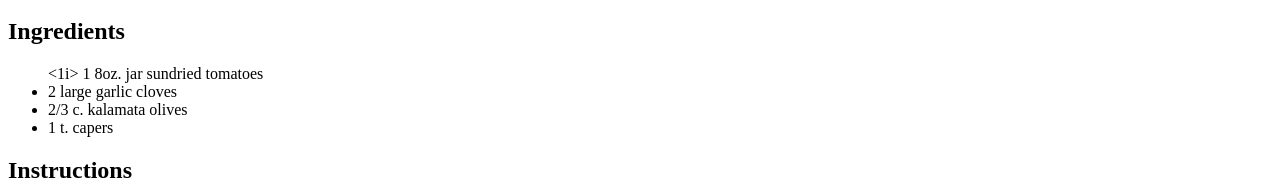
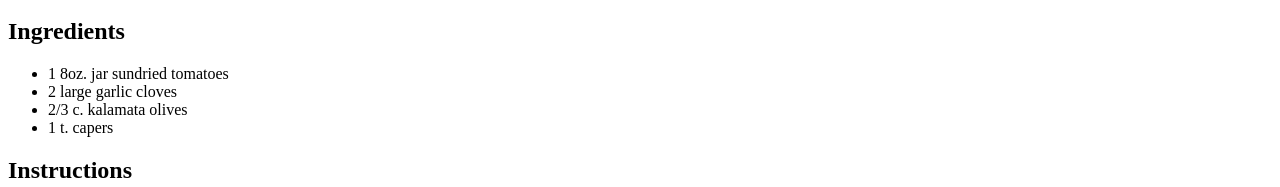
Before and after one commit to linhashnn/fid, a plain HTML site: page bistro/tapenade.html in a window 1280 px wide. Shown: the part 134-321 px from the top of the page. Drawn offline with Linux system fonts and the light colour scheme.

Commit message:
Update tapenade.html

```diff
--- a/bistro/tapenade.html
+++ b/bistro/tapenade.html
@@ -15,7 +15,7 @@
     <h2>Ingredients</h2>
 
     <ul>
-        <1i> 1 8oz. jar sundried tomatoes</1i>
+        <li>1 8oz. jar sundried tomatoes</li>
         <li>2 large garlic cloves</li>
         <li>2/3 c. kalamata olives</li>
         <li>1 t. capers</li>
```
